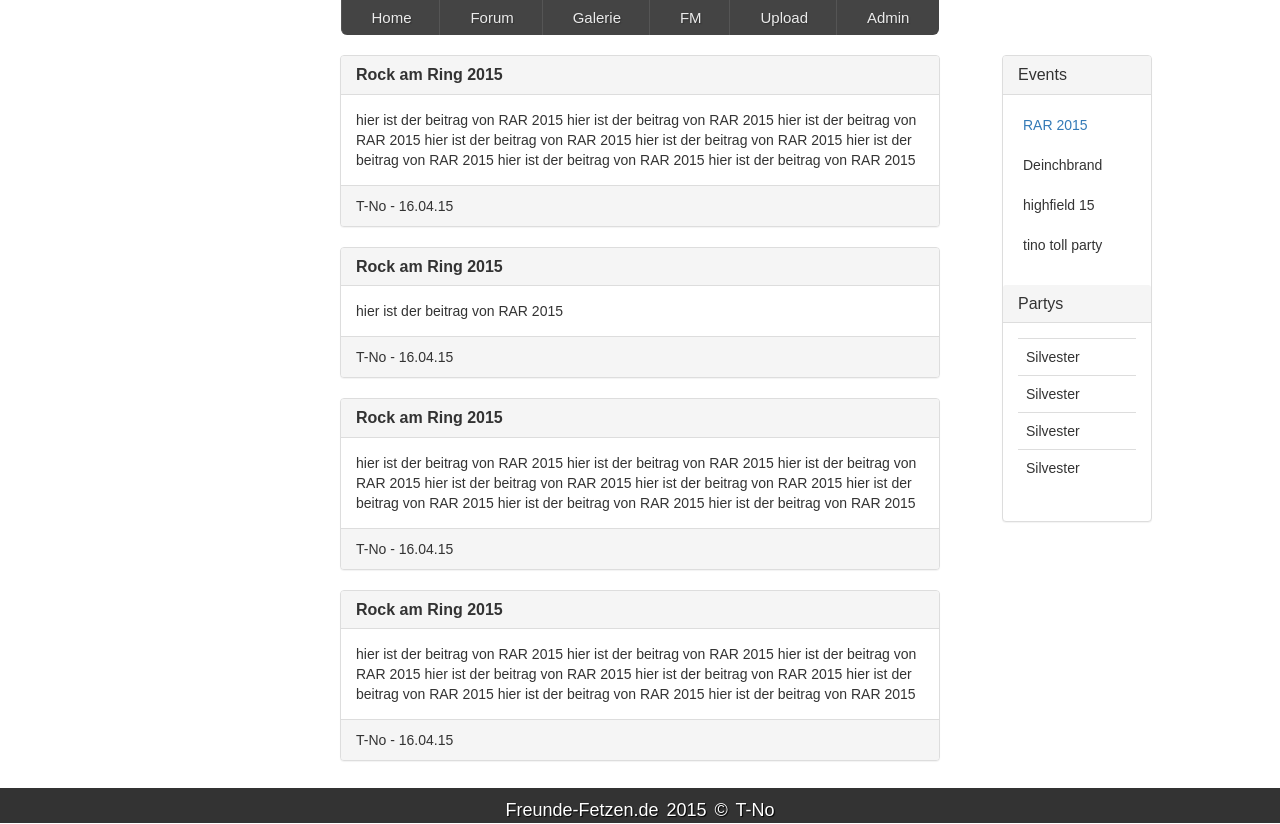
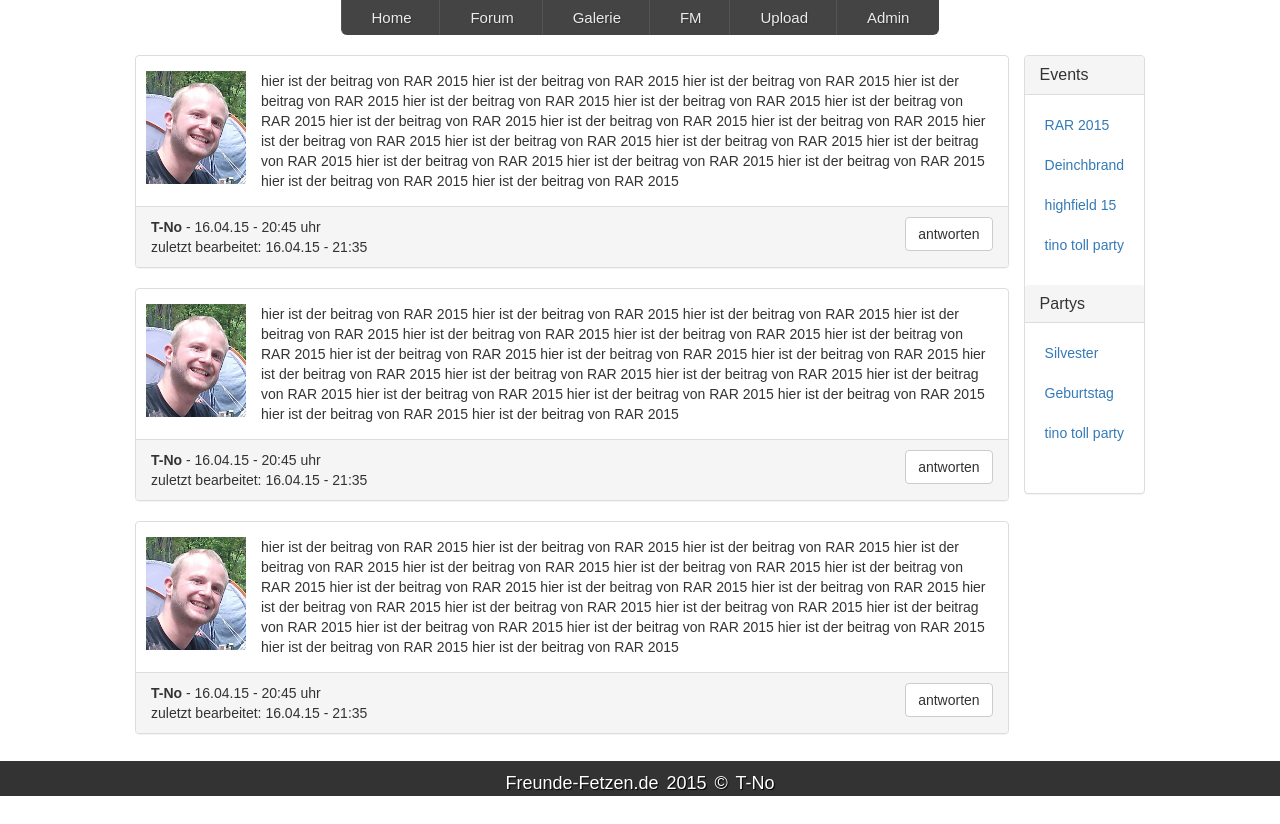
Before and after one commit to rienex/freunde-fetzen, a PHP site: page /forum.php in a window 1280 px wide. Shown: the part 75-899 px from the top of the page. After the commit the page ends 871 px from the top, so only its background shows below. Run offline with PHP 8.4, Linux system fonts and the light colour scheme; some libraries are stand-ins or nearby versions.

Commit message:
forum layout weiter bearbeitet

```diff
--- a/freunde-fetzen/css/forum.css
+++ b/freunde-fetzen/css/forum.css
@@ -4,11 +4,15 @@
 */
 
 #forum_menu{
-    position: absolute;
-    width: 20%;
-    max-width: 150px;
+    position: relative;
+    width: auto;
+    min-width: 150px;
     height: auto;
-    right: calc((100% - 1024px) / 2);
+    overflow:auto;
+    /*right: calc((100% - 1024px) / 2);
+    float: right;
+
+    /*visibility: hidden;*/
 }
 
 p.c{
@@ -19,10 +23,42 @@ p.c:hover{
     background-color:lightgrey;
     cursor: pointer;
 }
+.container_post{
+    display: table;
+    width: 100%;
+}
+
+.post_cell{
+    display: table-cell;
+    vertical-align: top;
+    overflow:auto;
+}
+
+.post_cell_margin{
+    margin-left: 15px;
+}
 
 .post{
-    width: 100%;
-    max-width: 600px;
+    width: auto;
+    max-width: 100%;
     height: auto;
     margin: 0 auto;
+    overflow:auto;
 }
+
+.post_beitrag{
+    display: table-cell;
+    vertical-align: top;
+
+}
+.post_avatar{
+    display: table-cell;
+    padding: 15px 0px 15px 10px;;
+
+}
+
+.antwort_button{
+    position: relative;
+    text-align: right;
+    overflow: auto;
+   }
--- a/freunde-fetzen/forum.php
+++ b/freunde-fetzen/forum.php
@@ -1,36 +1,29 @@
 <?php include 'layout_top.php'; ?>
+<div class="container_post">
 
-<div id="forum_menu" class=" hidden-xs">
+    <div class="post_cell">
+        <div class="post">
             <div class="panel panel-default">
-        <div class="panel-heading">
-            <h3 class="panel-title">Events</h3>
-        </div>
-                <div class="panel-body">
-                    <a href="#"><p class="c">RAR 2015</p></a>
-                    <p class="c">Deinchbrand</p>
-                    <p class="c">highfield 15</p>
-                  <p class="c">tino toll party</p>
-                </div>
-         <div class="panel-heading">
-            <h3 class="panel-title">Partys</h3>
-        </div>
-                <div class="panel-body">
-                <table class="table table-hover">
-                    <tr><td>Silvester</td></tr>
-                    <tr><td>Silvester</td></tr>
-                    <tr><td>Silvester</td></tr>
-                    <tr><td>Silvester</td></tr>
-                </table>
+                <div class="panel-heading visible-xs-block">
+                    <div class="container_post">
+                        <div class="post_cell" style="width:60px;"><img src="avatar/DSCF3198.jpg" width="50px;" alt=""/></div>
+                        <div class="post_cell visible-xs-block"><b>T-No</b> <br>16.04.15 - 20:45 uhr <br> zuletzt bearbeitet: 16.04.15 - 21:35</div>
                     </div>
                 </div>
-</div>
-
-<div class="post">
-    <div class="panel panel-default">
-        <div class="panel-heading">
-            <h3 class="panel-title"><b>Rock am Ring 2015</b></h3>
-        </div>
-        <div class="panel-body">
+                <div class="container_post">
+                    <div class="post_avatar hidden-xs"><img src="avatar/DSCF3198.jpg" width="100px;" alt=""/></div>
+                    <div class="panel-body post_beitrag">
+                       hier ist der beitrag von RAR 2015
+                      hier ist der beitrag von RAR 2015
+                      hier ist der beitrag von RAR 2015
+                      hier ist der beitrag von RAR 2015
+                      hier ist der beitrag von RAR 2015
+                      hier ist der beitrag von RAR 2015
+                      hier ist der beitrag von RAR 2015
+                      hier ist der beitrag von RAR 2015
+                          hier ist der beitrag von RAR 2015
+                           hier ist der beitrag von RAR 2015
+                      hier ist der beitrag von RAR 2015
                       hier ist der beitrag von RAR 2015
                       hier ist der beitrag von RAR 2015
                       hier ist der beitrag von RAR 2015
@@ -40,28 +33,40 @@
                           hier ist der beitrag von RAR 2015
                            hier ist der beitrag von RAR 2015
                     </div>
-         <div class="panel-footer">T-No - 16.04.15</div>
+                </div>
+                <div class="panel-footer">
+                    <div class="container_post ">
+                        <div class="post_cell hidden-xs"><span><b>T-No</b> - 16.04.15 - 20:45 uhr <br> zuletzt bearbeitet: 16.04.15 - 21:35</span> </div>
+                        <div class="post_cell antwort_button hidden-xs"><input class="btn btn-default" type="button" value="antworten"></div>
+                        <input class="btn btn-default visible-xs-block " type="button" value="antworten">
+                    </div>
+                </div>
           </div>
         </div>
 
-<div class="post">
-    <div class="panel panel-default">
-        <div class="panel-heading">
-            <h3 class="panel-title"><b>Rock am Ring 2015</b></h3>
-        </div>
-        <div class="panel-body">
-          hier ist der beitrag von RAR 2015
-        </div>
-         <div class="panel-footer">T-No - 16.04.15</div>
-  </div>
-</div>
 
         <div class="post">
             <div class="panel panel-default">
-        <div class="panel-heading">
-            <h3 class="panel-title"><b>Rock am Ring 2015</b></h3>
+                <div class="panel-heading visible-xs-block">
+                    <div class="container_post">
+                        <div class="post_cell" style="width:55px;"><img src="avatar/DSCF3198.jpg" width="50px;" alt=""/></div>
+                        <div class="post_cell visible-xs-block"><b>T-No</b> <br>16.04.15 - 20:45 uhr <br> zuletzt bearbeitet: 16.04.15 - 21:35</div>
                     </div>
-        <div class="panel-body">
+                </div>
+                <div class="container_post">
+                    <div class="post_avatar hidden-xs"><img src="avatar/DSCF3198.jpg" width="100px;" alt=""/></div>
+                    <div class="panel-body post_beitrag">
+                       hier ist der beitrag von RAR 2015
+                      hier ist der beitrag von RAR 2015
+                      hier ist der beitrag von RAR 2015
+                      hier ist der beitrag von RAR 2015
+                      hier ist der beitrag von RAR 2015
+                      hier ist der beitrag von RAR 2015
+                      hier ist der beitrag von RAR 2015
+                      hier ist der beitrag von RAR 2015
+                          hier ist der beitrag von RAR 2015
+                           hier ist der beitrag von RAR 2015
+                      hier ist der beitrag von RAR 2015
                       hier ist der beitrag von RAR 2015
                       hier ist der beitrag von RAR 2015
                       hier ist der beitrag von RAR 2015
@@ -71,16 +76,39 @@
                           hier ist der beitrag von RAR 2015
                            hier ist der beitrag von RAR 2015
                     </div>
-         <div class="panel-footer">T-No - 16.04.15</div>
+                </div>
+                <div class="panel-footer">
+                    <div class="container_post ">
+                        <div class="post_cell hidden-xs"><span><b>T-No</b> - 16.04.15 - 20:45 uhr <br> zuletzt bearbeitet: 16.04.15 - 21:35</span> </div>
+                        <div class="post_cell antwort_button hidden-xs"><input class="btn btn-default" type="button" value="antworten"></div>
+                        <input class="btn btn-default visible-xs-block " type="button" value="antworten">
+                    </div>
+                </div>
           </div>
         </div>
 
         <div class="post">
             <div class="panel panel-default">
-        <div class="panel-heading">
-            <h3 class="panel-title"><b>Rock am Ring 2015</b></h3>
+                <div class="panel-heading visible-xs-block">
+                    <div class="container_post">
+                        <div class="post_cell" style="width:55px;"><img src="avatar/DSCF3198.jpg" width="50px;" alt=""/></div>
+                        <div class="post_cell visible-xs-block"><b>T-No</b> <br>16.04.15 - 20:45 uhr <br> zuletzt bearbeitet: 16.04.15 - 21:35</div>
                     </div>
-        <div class="panel-body">
+                </div>
+                <div class="container_post">
+                    <div class="post_avatar hidden-xs"><img src="avatar/DSCF3198.jpg" width="100px;" alt=""/></div>
+                    <div class="panel-body post_beitrag">
+                       hier ist der beitrag von RAR 2015
+                      hier ist der beitrag von RAR 2015
+                      hier ist der beitrag von RAR 2015
+                      hier ist der beitrag von RAR 2015
+                      hier ist der beitrag von RAR 2015
+                      hier ist der beitrag von RAR 2015
+                      hier ist der beitrag von RAR 2015
+                      hier ist der beitrag von RAR 2015
+                          hier ist der beitrag von RAR 2015
+                           hier ist der beitrag von RAR 2015
+                      hier ist der beitrag von RAR 2015
                       hier ist der beitrag von RAR 2015
                       hier ist der beitrag von RAR 2015
                       hier ist der beitrag von RAR 2015
@@ -90,9 +118,42 @@
                           hier ist der beitrag von RAR 2015
                            hier ist der beitrag von RAR 2015
                     </div>
-         <div class="panel-footer">T-No - 16.04.15</div>
+                </div>
+                <div class="panel-footer">
+                    <div class="container_post ">
+                        <div class="post_cell hidden-xs"><span><b>T-No</b> - 16.04.15 - 20:45 uhr <br> zuletzt bearbeitet: 16.04.15 - 21:35</span> </div>
+                        <div class="post_cell antwort_button hidden-xs"><input class="btn btn-default" type="button" value="antworten"></div>
+                        <input class="btn btn-default visible-xs-block " type="button" value="antworten">
+                    </div>
+                </div>
           </div>
         </div>
 
-
+    </div>
+    <div class="post_cell_margin">
+        <div id="forum_menu " class="hidden-xs post_cell">
+            <div class="panel panel-default">
+            <div class="panel-heading">
+                <h3 class="panel-title">Events</h3>
+            </div>
+            <div class="panel-body">
+                <a href="#"><p class="c">RAR 2015</p></a>
+                <a href="#"><p class="c">Deinchbrand</p></a>
+                <a href="#"><p class="c">highfield 15</p></a>
+                <a href="#"><p class="c">tino toll party</p></a>
+            </div>
+            <div class="panel-heading">
+               <h3 class="panel-title">Partys</h3>
+           </div>
+            <div class="panel-body">
+                <table class="table table-hover">
+                    <a href="#"><p class="c">Silvester</p></a>
+                    <a href="#"><p class="c">Geburtstag</p></a>
+                    <a href="#"><p class="c">tino toll party</p></a>
+                </table>
+            </div>
+        </div>
+        </div>
+    </div>
+</div>
 <?php include 'layout_bottom.php'; ?>
```
Also changed, not shown: freunde-fetzen/css/layout.css (line endings or trailing spaces). Lines whose indentation alone changed are shown as unchanged.
